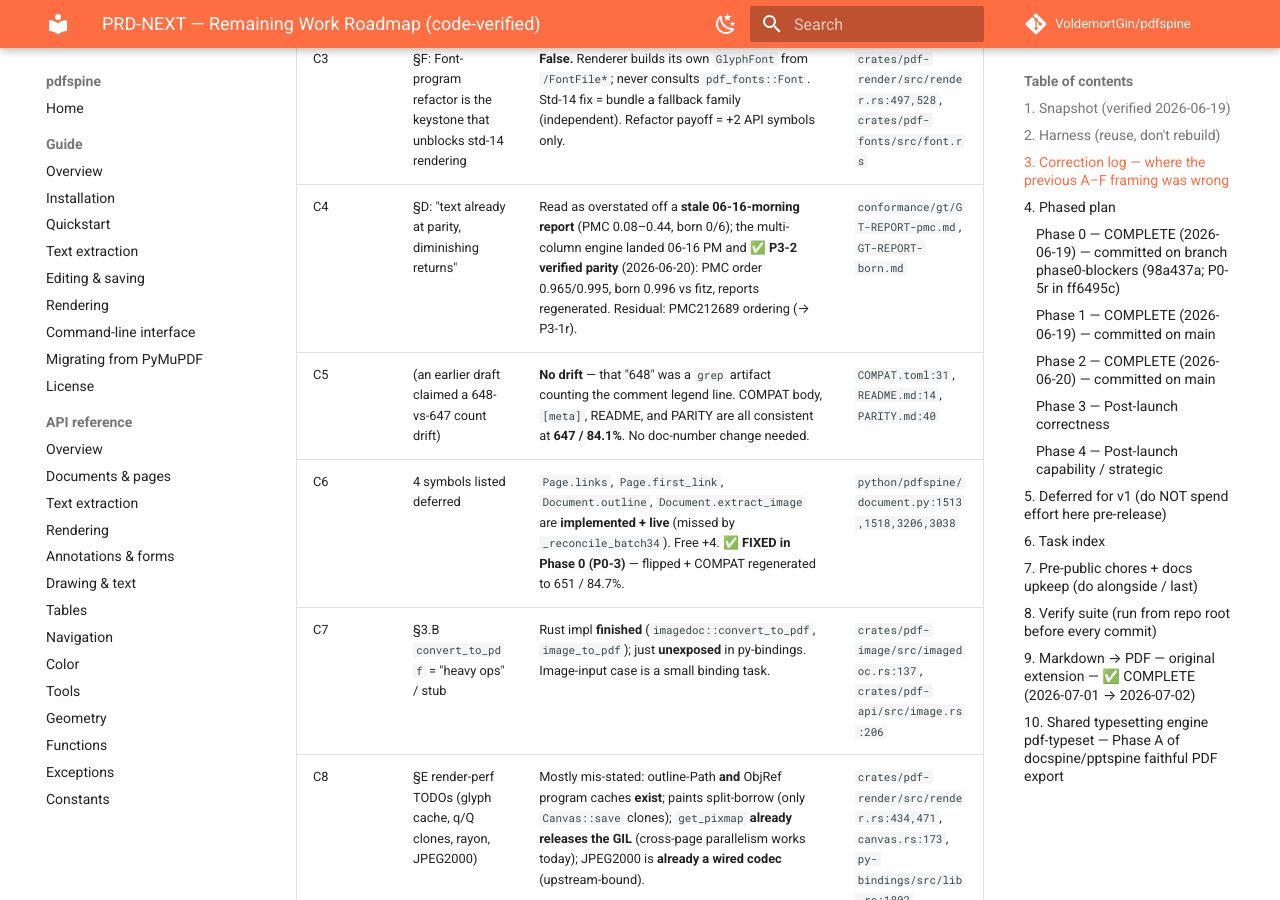
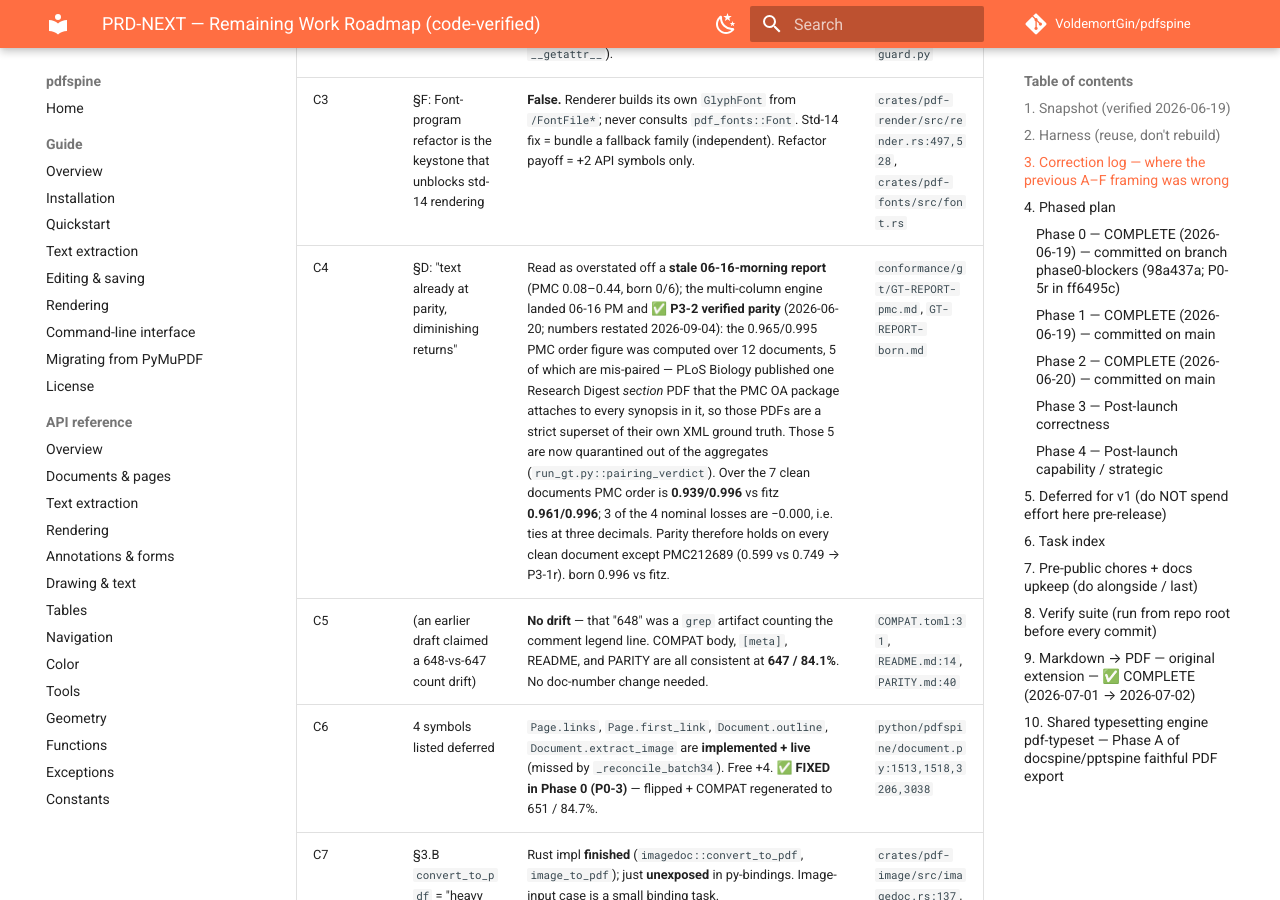
Before and after one commit to VoldemortGin/pdfspine, an MkDocs documentation site: the page built from docs/PRD-NEXT.md, in a window 1280 px wide and 900 px high, scrolled down 2945 px. Built offline with MkDocs 1.6.1 and Material for MkDocs 9.7.7, drawn with Linux system fonts in a browser that asks for light colours; comment, search, counter and statistics services are not loaded.

Commit message:
docs(prd): restate the C4 parity claim on quarantined PMC numbers
C4 cited PMC order 0.965/0.995 to argue text parity, but that aggregate
included the 5 mis-paired PLoS Biology Research Digest documents whose
PDFs are a strict superset of their own XML ground truth. Over the 7
clean documents the figure is 0.939/0.996 against fitz 0.961/0.996, with
3 of the 4 nominal losses tied at three decimals, so parity still holds
everywhere except PMC212689 (already tracked as P3-1r).

Co-Authored-By: Claude Opus 5 (1M context) <noreply@anthropic.com>
Claude-Session: https://claude.ai/code/session_01FrgNdzHnsp6pGgLyL4HfTy

```diff
--- a/docs/PRD-NEXT.md
+++ b/docs/PRD-NEXT.md
@@ -88,7 +88,7 @@ mis-stated the work. The phased plan in §4 replaces it. Key corrections (all ca
 | C1 | (silent) | **Version hard-pinned `0.0.0`**; no tag→version in `release.yml`. A tagged release ships a `0.0.0` wheel. **Hard blocker.** **✅ FIXED in Phase 0 (P0-1).** | `pyproject.toml:8`, `Cargo.toml:24`, `crates/py-bindings/src/lib.rs:33`, `.github/workflows/release.yml:48` |
 | C2 | §7: "always `PdfUnsupportedError`, never `AttributeError`" | **~50 of 56 deferred symbols raise bare `AttributeError`.** `_UNIMPLEMENTED_*` maps cover only 2; the guard never checks runtime behavior. **✅ FIXED in Phase 0 (P0-2)** for the 40 Page/Document deferred symbols; the 5 deferred members on non-subclassable `_core` types then **✅ FIXED in P0-2r** (Rust `__getattr__`). | `python/pdfspine/document.py:37,2276,3700`, `scripts/compat-symbol-guard.py` |
 | C3 | §F: Font-program refactor is the keystone that unblocks std-14 rendering | **False.** Renderer builds its own `GlyphFont` from `/FontFile*`; never consults `pdf_fonts::Font`. Std-14 fix = bundle a fallback family (independent). Refactor payoff = +2 API symbols only. | `crates/pdf-render/src/render.rs:497,528`, `crates/pdf-fonts/src/font.rs` |
-| C4 | §D: "text already at parity, diminishing returns" | Read as overstated off a **stale 06-16-morning report** (PMC 0.08–0.44, born 0/6); the multi-column engine landed 06-16 PM and **✅ P3-2 verified parity** (2026-06-20): PMC order 0.965/0.995, born 0.996 vs fitz, reports regenerated. Residual: PMC212689 ordering (→ P3-1r). | `conformance/gt/GT-REPORT-pmc.md`, `GT-REPORT-born.md` |
+| C4 | §D: "text already at parity, diminishing returns" | Read as overstated off a **stale 06-16-morning report** (PMC 0.08–0.44, born 0/6); the multi-column engine landed 06-16 PM and **✅ P3-2 verified parity** (2026-06-20; numbers restated 2026-09-04): the 0.965/0.995 PMC order figure was computed over 12 documents, 5 of which are mis-paired — PLoS Biology published one Research Digest *section* PDF that the PMC OA package attaches to every synopsis in it, so those PDFs are a strict superset of their own XML ground truth. Those 5 are now quarantined out of the aggregates (`run_gt.py::pairing_verdict`). Over the 7 clean documents PMC order is **0.939/0.996** vs fitz **0.961/0.996**; 3 of the 4 nominal losses are −0.000, i.e. ties at three decimals. Parity therefore holds on every clean document except PMC212689 (0.599 vs 0.749 → P3-1r). born 0.996 vs fitz. | `conformance/gt/GT-REPORT-pmc.md`, `GT-REPORT-born.md` |
 | C5 | (an earlier draft claimed a 648-vs-647 count drift) | **No drift** — that "648" was a `grep` artifact counting the comment legend line. COMPAT body, `[meta]`, README, and PARITY are all consistent at **647 / 84.1%**. No doc-number change needed. | `COMPAT.toml:31`, `README.md:14`, `PARITY.md:40` |
 | C6 | 4 symbols listed deferred | `Page.links`, `Page.first_link`, `Document.outline`, `Document.extract_image` are **implemented + live** (missed by `_reconcile_batch34`). Free +4. **✅ FIXED in Phase 0 (P0-3)** — flipped + COMPAT regenerated to 651 / 84.7%. | `python/pdfspine/document.py:1513,1518,3206,3038` |
 | C7 | §3.B `convert_to_pdf` = "heavy ops" / stub | Rust impl **finished** (`imagedoc::convert_to_pdf`, `image_to_pdf`); just **unexposed** in py-bindings. Image-input case is a small binding task. | `crates/pdf-image/src/imagedoc.rs:137`, `crates/pdf-api/src/image.rs:206` |
```
